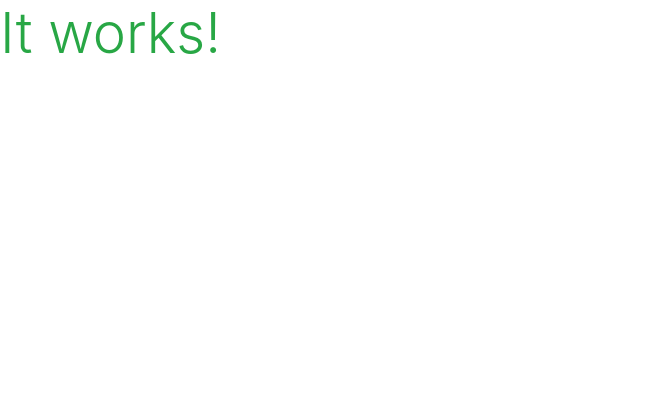
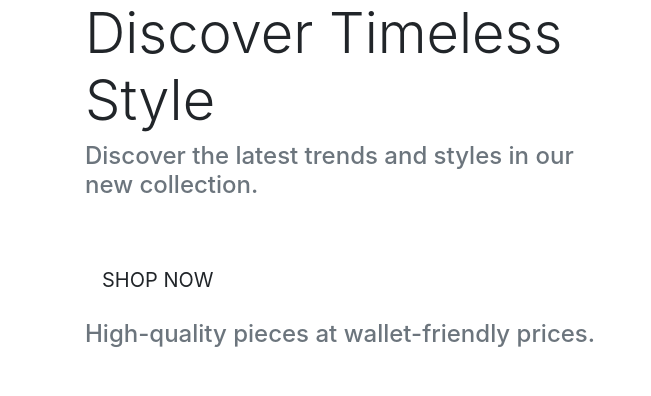
Before and after one commit to guerric-k/noveau_fit, a Django app: page / in a window 1280 px wide. Shown: the top 396 px of the page, without its empty margins (0-651 px from the left). Run offline with Django 3.2, Linux system fonts and the light colour scheme; some libraries are stand-ins or nearby versions.

Commit message:
create home page

```diff
--- a/home/templates/home/index.html
+++ b/home/templates/home/index.html
@@ -2,6 +2,32 @@
 
 {% load static %}
 
+{% block page_header %}
+<div class="container header-container">
+    <div class="row">
+        <div class="col"></div>
+    </div>
+</div>
+{% endblock %}
+
 {% block content %}
-    <h1 class="display-4 text-success">It works!</h1>
+<div class="container h-100">
+    <div class="row h-100">
+        <div class="col-7 col-md-6 my-auto">
+            <h1 class="display-4 logo-font text-black">
+                Discover Timeless Style
+            </h1>
+            <h4 class="text-muted">
+                Discover the latest trends and styles in our new collection.
+                <div class="my-5">
+                    <h4>
+                        <a href="{% url 'products' %}"
+                            class="shop-now-button btn btn-lg rounded-0 text-uppercase py-3">Shop Now</a>
+                    </h4>
+                    <p>High-quality pieces at wallet-friendly prices.</p>
+                </div>
+
+        </div>
+    </div>
+</div>
 {% endblock %}
```
